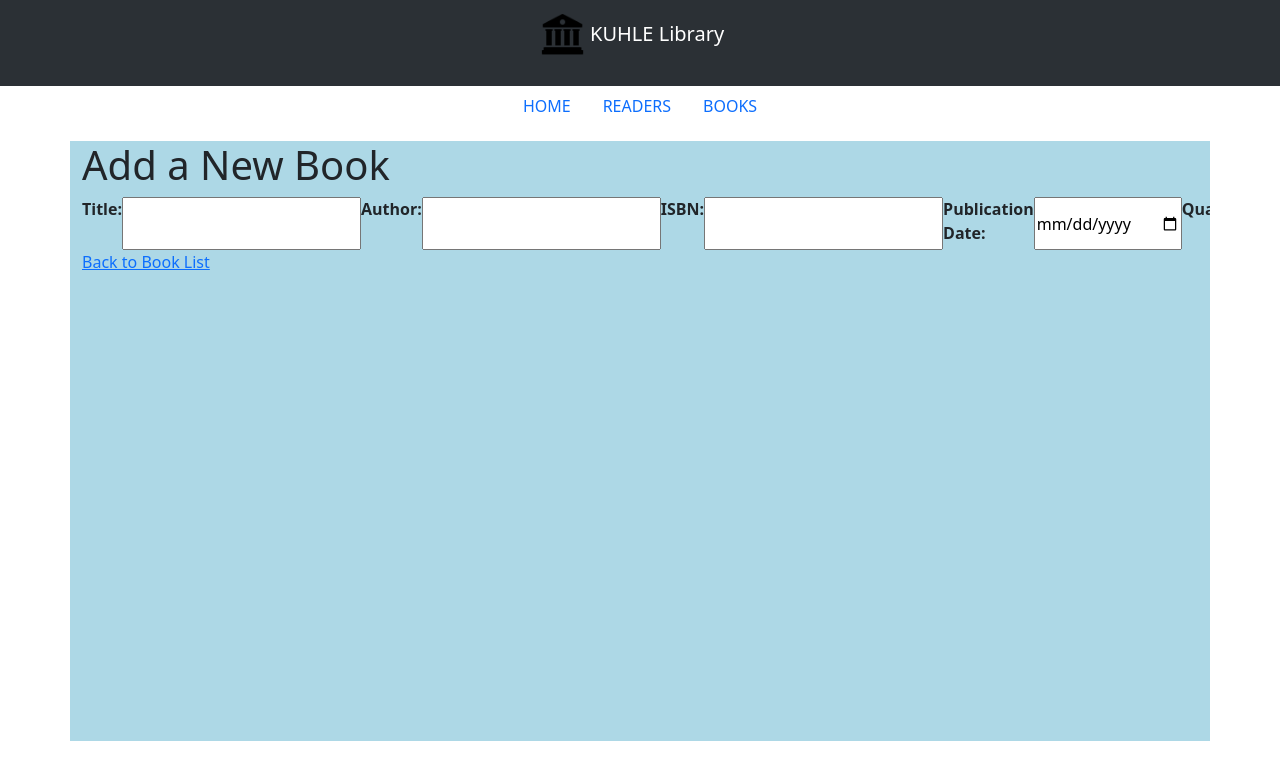
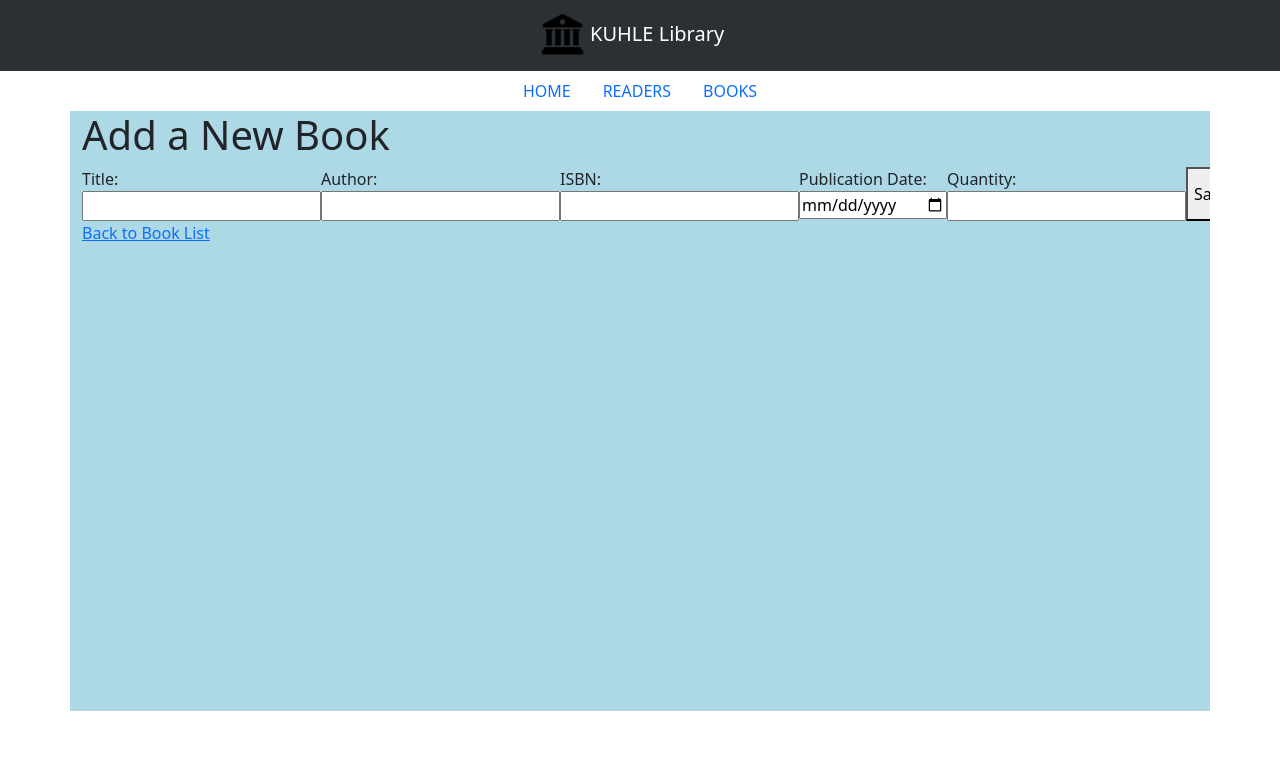
Before and after one commit to LindokuhleYende/Library-Information-Management-System, a Django app: page /add-book/ in a window 1280 px wide. Shown: the top 780 px of the page. Run offline with Django 5.2, Linux system fonts and the light colour scheme.

Commit message:
Update add_book.html

```diff
--- a/lims_app/templates/add_book.html
+++ b/lims_app/templates/add_book.html
@@ -1,14 +1,4 @@
 <!DOCTYPE html>
-<style>
-    div {
-    margin-bottom: 15px;
-    }
-    label{
-        display: block;
-        font-weight: bold;
-        margin-bottom: 5px;
-    }
-</style>
 {% extends "index.html" %}
 {% load static %}
 
@@ -17,20 +7,28 @@
     <h1>Add a New Book</h1>
     <form method="post" class="d-flex">
         {% csrf_token %}
-        <label for="title">Title:</label>
-        <input type="text" id="title" name="title" required>
+        <div>
+            <label for="title">Title:</label>
+            <input type="text" id="title" name="title" required>
+        </div>
+        <div>
+            <label for="author">Author:</label>
+            <input type="text" id="author" name="author" required>
+        </div>
 
-        <label for="author">Author:</label>
-        <input type="text" id="author" name="author" required><br>
+        <div>
+            <label for="isbn">ISBN:</label>
+            <input type="text" id="isbn" name="isbn" required>
+        </div>
 
-        <label for="isbn">ISBN:</label>
-        <input type="text" id="isbn" name="isbn" required><br>
-
-        <label for="publication_date">Publication Date:</label>
-        <input type="date" id="publication_date" name="publication_date" required><br>
-
-        <label for="quantity">Quantity:</label>
-        <input type="number" id="quantity" name="quantity" required><br>
+        <div>
+            <label for="publication_date">Publication Date:</label>
+            <input type="date" id="publication_date" name="publication_date" required>
+        </div>
+        <div>
+            <label for="quantity">Quantity:</label>
+            <input type="number" id="quantity" name="quantity" required>
+        </div>
 
         <button type="submit">Save</button>
     </form>
```
